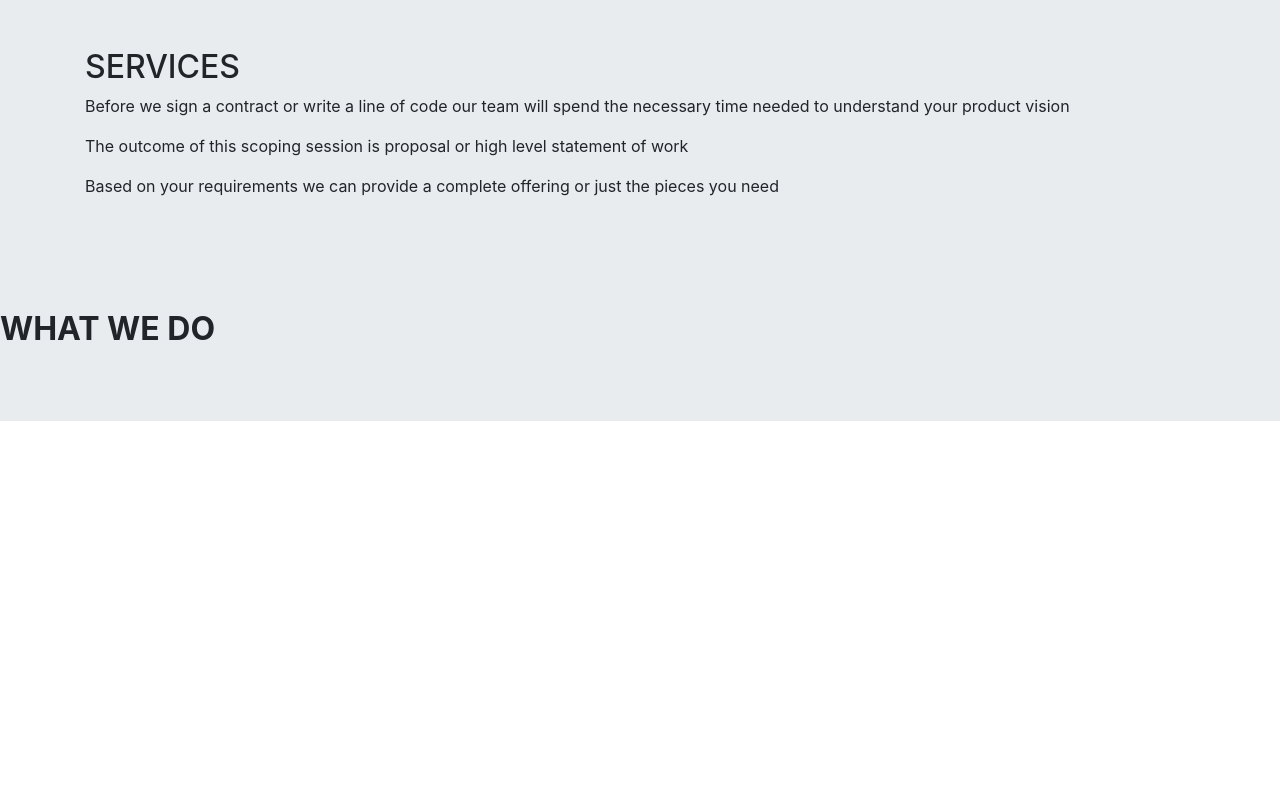
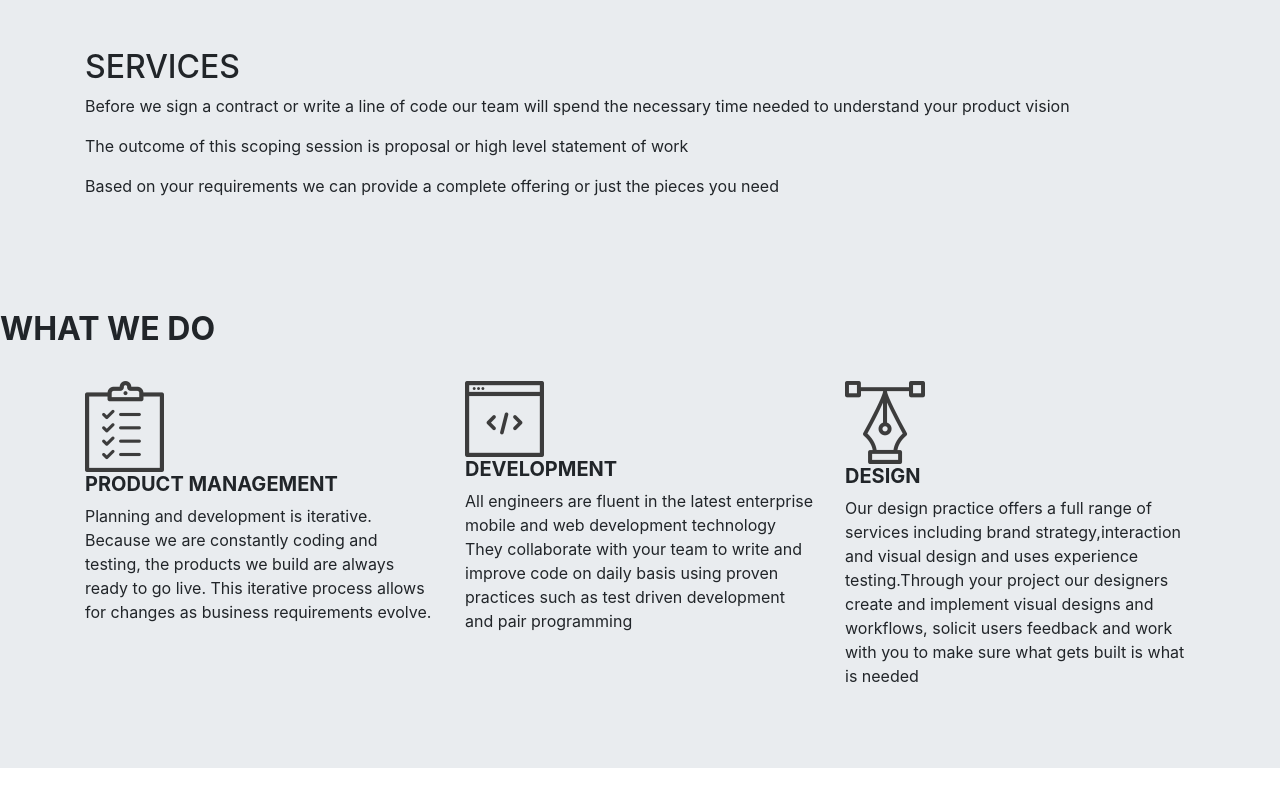
Before and after one commit to AceNel/delani-studio, a plain HTML site: page index.html in a window 1280 px wide. Shown: the part 741-1541 px from the top of the page. Before the commit the page ends 1194 px from the top, so only its background shows below. Drawn offline with nearby package versions, Linux system fonts and the light colour scheme.

```diff
--- a/index.html
+++ b/index.html
@@ -48,3 +48,35 @@
   </div>
 
   <h2><strong>WHAT WE DO</strong></h2>
+  <div class="container" id="services">
+  <br>
+  <div class="row">
+    <div class="col-md-4 main">
+      <img src="./assets/services_icons/product_icon.png" class="show img-fluid">
+      <h5><strong>PRODUCT MANAGEMENT</strong></h5>
+      <div class="hideMe">
+        <p>Planning and development is iterative. Because we are constantly coding and testing, the products
+          we build are always ready to go live. This iterative process allows for changes as business
+          requirements evolve.</p>
+      </div>
+    </div>
+    <div class="col-md-4 main">
+      <img src="./assets/services_icons/dev_icon.png" class="show img-fluid">
+      <h5><strong>DEVELOPMENT</strong></h5>
+      <div class="hideMe">
+        <p>All engineers are fluent in the latest enterprise mobile and web development technology
+          They collaborate with your team to write and improve code on daily basis using proven practices
+          such as test driven development and pair programming</p>
+      </div>
+    </div>
+    <div class="col-md-4 main">
+      <img src="./assets/services_icons/design_icon.png" class="show img-fluid">
+      <h5><strong>DESIGN</strong></h5>
+      <div class="hideMe">
+        <p>Our design practice offers a full range of services including brand strategy,interaction and visual design
+          and uses experience testing.Through your project our designers create and implement visual designs
+          and workflows, solicit users feedback and work with you to make sure what gets built is what is needed</p>
+      </div>
+    </div>
+  </div>
+</div>
```
